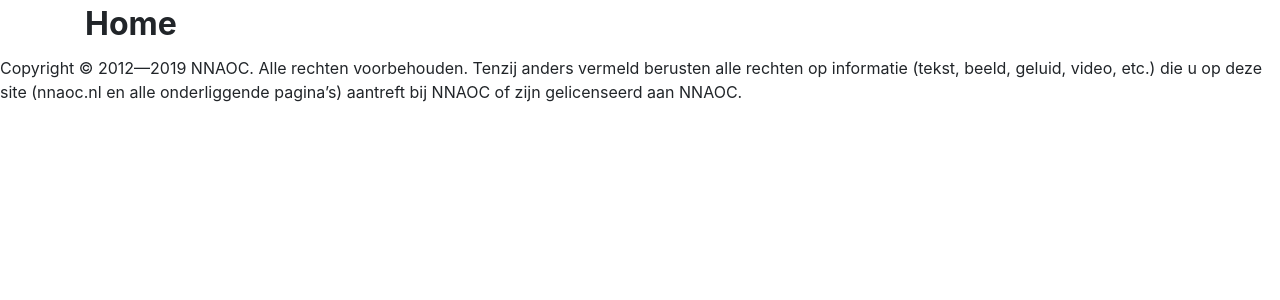
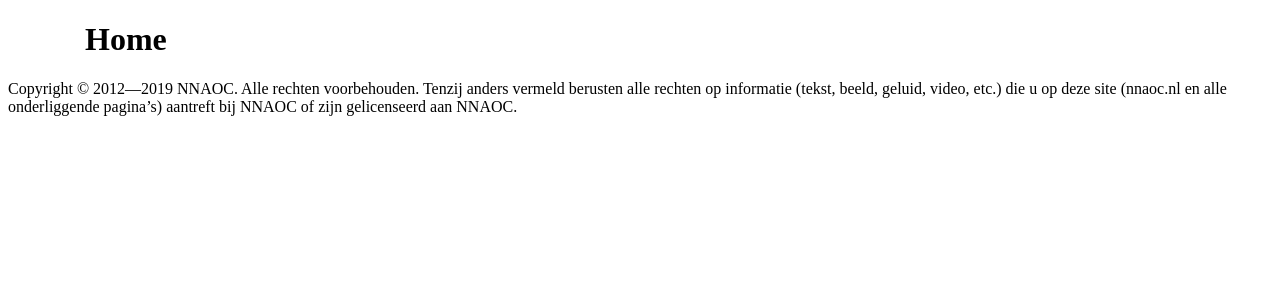
Before and after one commit to jessevdp/nnaoc.website, a Jekyll site: the page built from pages/home.html, in a window 1280 px wide. Shown: the top 300 px of the page. Built offline with Jekyll 4.4.1, drawn with Linux system fonts in a browser that asks for light colours.

Commit message:
:fire: Remove bootstrap reboot

```diff
--- a/_includes/head.html
+++ b/_includes/head.html
@@ -4,5 +4,4 @@
 <title>{{ page.title }} &ndash; {{ site.title }}</title>
 
 <!-- Common styles -->
-<link rel="stylesheet" href="{{ site.baseurl }}/styles/bootstrap/bootstrap-reboot.min.css">
 <link rel="stylesheet" href="{{ site.baseurl }}/styles/bootstrap/bootstrap-grid.min.css">
```
Also changed, not shown: styles/bootstrap/bootstrap-reboot.min.css (deleted), 1 other file.
